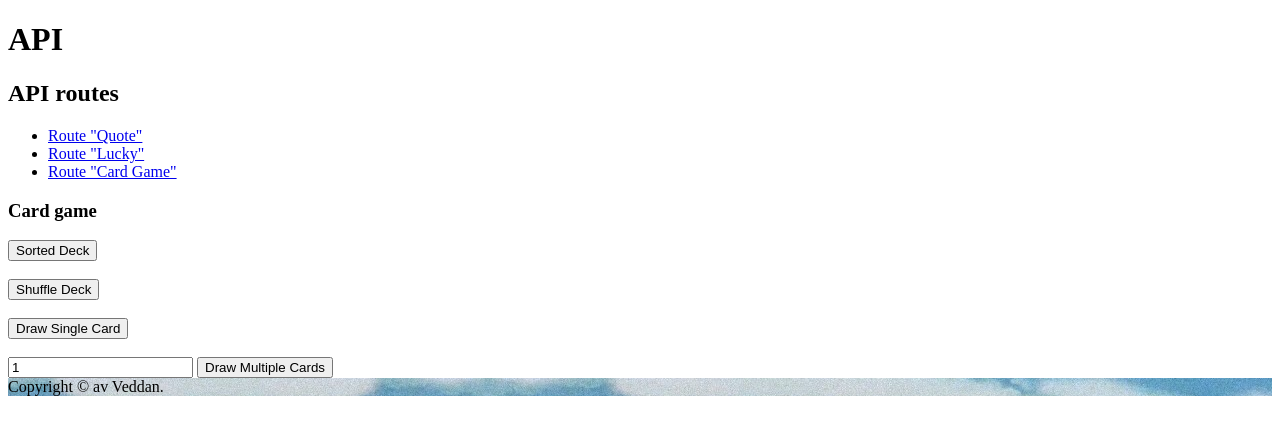
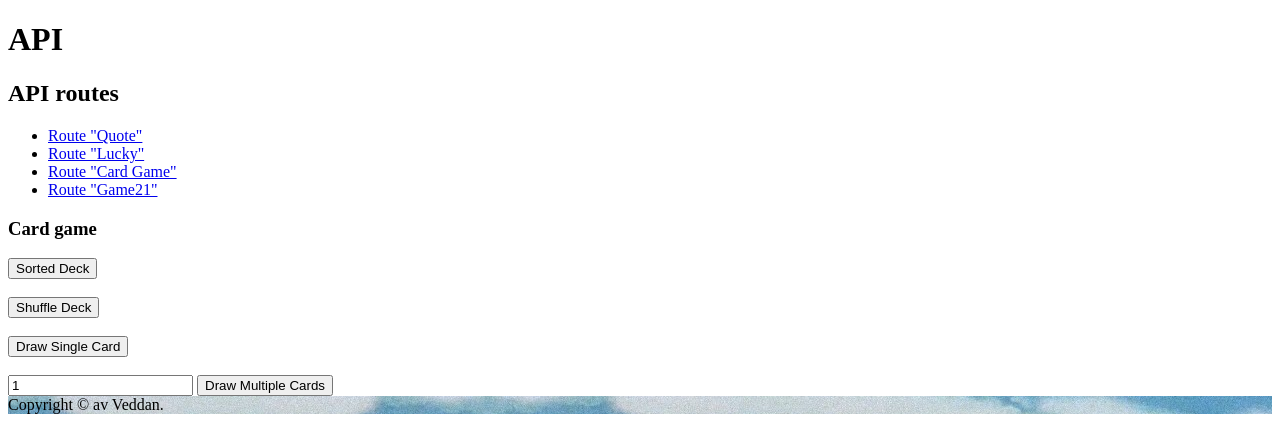
Before and after one commit to Veddan12/mvc, a Symfony app: template templates/api.html.twig in a window 1280 px wide. Shown: the part 60-498 px from the top of the page. Run offline with Twig, Linux system fonts and the light colour scheme; the template is opened without the code that fills it, so the values that code supplies are empty; some libraries are stand-ins or nearby versions.

Commit message:
Update API with Game21 route

```diff
--- a/templates/api.html.twig
+++ b/templates/api.html.twig
@@ -11,6 +11,7 @@
         <li><a href="/~veda23/dbwebb-kurser/mvc/me/report/public/api/quote">Route "Quote"</a></li>
         <li><a href="/~veda23/dbwebb-kurser/mvc/me/report/public/api/lucky/number">Route "Lucky"</a></li>
         <li><a href="/~veda23/dbwebb-kurser/mvc/me/report/public/api/">Route "Card Game"</a></li>
+        <li><a href="/~veda23/dbwebb-kurser/mvc/me/report/public/api/game/">Route "Game21"</a></li>
     </ul>
     <h3>Card game</h3>
     <form method="get" action="/~veda23/dbwebb-kurser/mvc/me/report/public/api/deck/">
```
